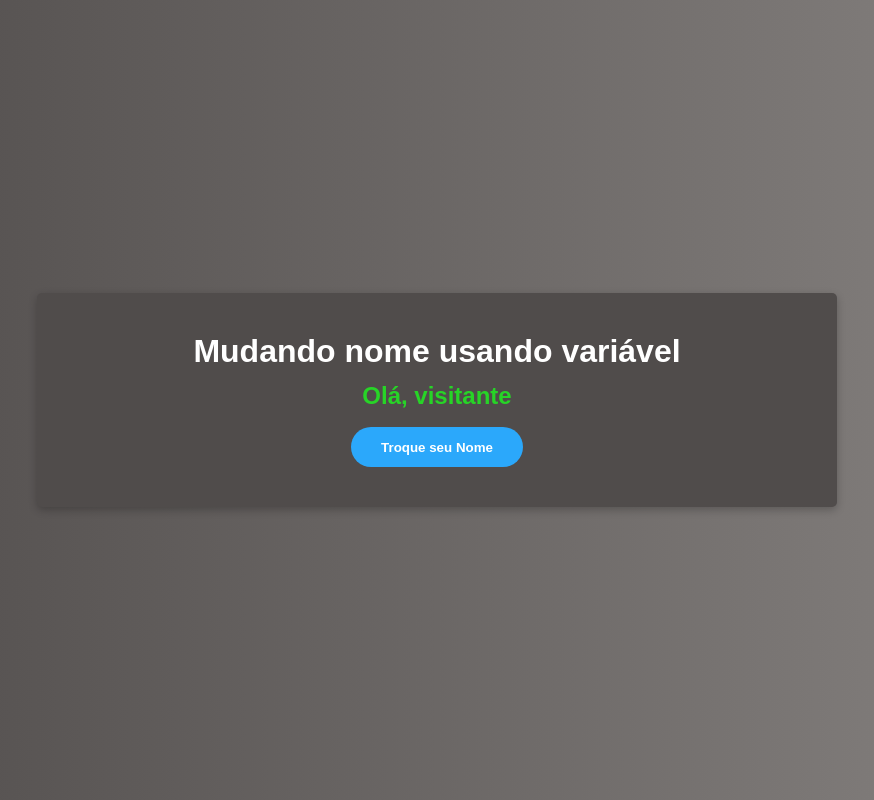
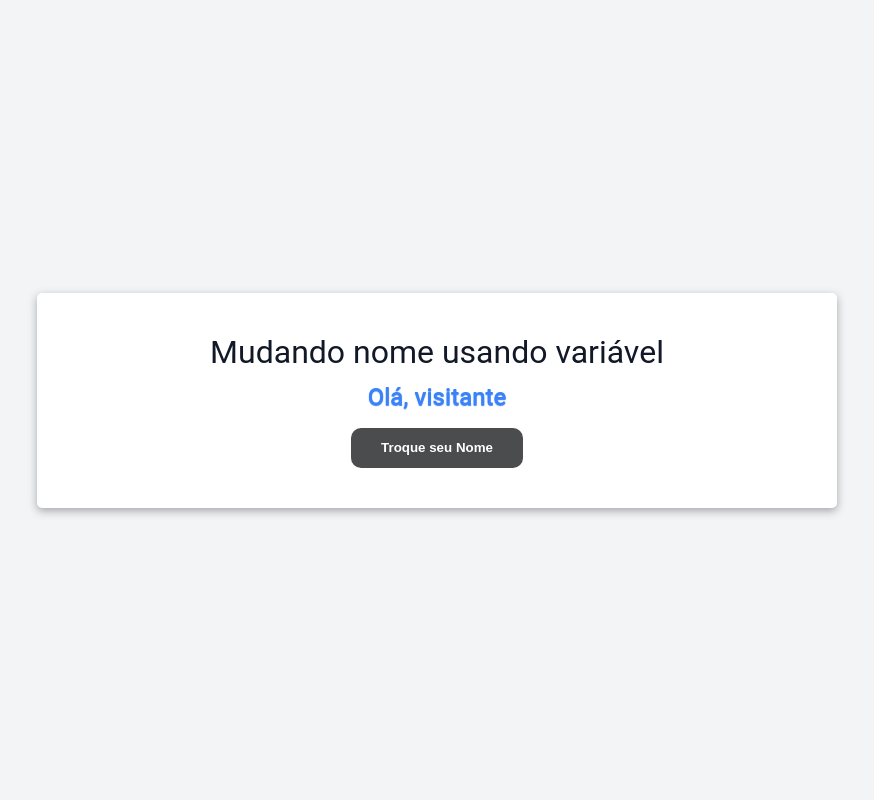
Before and after one commit to vinioliveira-developer/js-praticas, a plain HTML site: page exercicios/variavel/index.html in a window 1280 px wide. Shown: the whole page, without its empty margins (203-1077 px from the left). Drawn offline with Linux system fonts and the light colour scheme.

Commit message:
Alterando layout da pagina

```diff
--- a/exercicios/variavel/assets/css/style.css
+++ b/exercicios/variavel/assets/css/style.css
@@ -5,9 +5,10 @@
 }
 
 body {
-    font-family: Arial, Helvetica, sans-serif;
+    font-family: "Roboto", sans-serif;
     color: white;
-    background: linear-gradient(to right, #504c4b, #868280);
+    background-color: #F3F4F6;
+
     height: 100vh;
 
     display: flex;
@@ -26,48 +27,53 @@ body {
     width: 70vw;
     max-width: 800px;
 
-    background-color: #504c4b;
+    background-color: #FFFFFF;
     border-radius: 5px;
-    box-shadow: rgba(0, 0, 0, 0.24) 0px 3px 8px;
+    box-shadow: rgba(80, 82, 83, 0.479) 0px 3px 8px;
 
     h1 {
         margin: 0;
         text-align: center;
         font-size: 2rem;
+        font-weight: 400;
+        color: #111827;
     }
 
 
     #mensagemSaudacao {
         margin: 0;
         font-size: 1.5em;
-        color: rgb(39, 212, 39);
-        font-weight: bold;
+        color: #3B82F6;
+        font-weight: 500;
+        text-shadow: #3B82F6 0px 1px 1px;
     }
 
     button {
     margin-top: 5px;
     padding: 12.5px 30px;
     border: 0;
-    border-radius: 100px;
-    background-color: #2ba8fb;
+    border-radius: 10px;
+    background-color: #4a4c4d;
     color: #ffffff;
     font-weight: Bold;
     transition: all 0.5s;
-    -webkit-transition: all 0.5s;
+    -webkit-transition: all 0.2s;
+    cursor: pointer;
     }
 
     button:hover {
-    background-color: #6fc5ff;
-    box-shadow: 0 0 20px #6fc5ff50;
+    color: #4c8cf1;
+    background-color: rgb(80, 82, 83);
+    box-shadow: 0 0 10px #4c4e4e50;
     transform: scale(1.1);
     }
 
     button:active {
-    background-color: #3d94cf;
-    transition: all 0.25s;
-    -webkit-transition: all 0.25s;
+    background-color: #4a4c4d;
+    transition: all 0.20s;
+    -webkit-transition: all 0.18s;
     box-shadow: none;
-    transform: scale(0.98);
+    transform: scale(0.90);
     }
 
 
@@ -82,6 +88,7 @@ body {
 
         #mensagemSaudacao {
         font-size: 1.2rem;
+        font-weight: 500;
     }
     }
 
```
